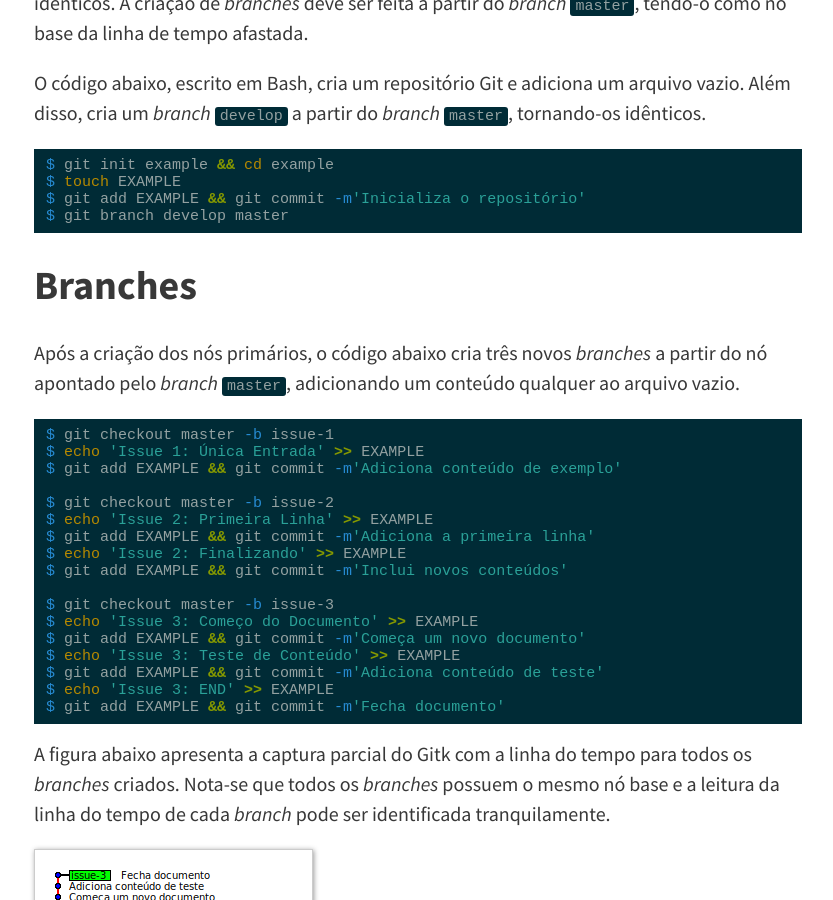
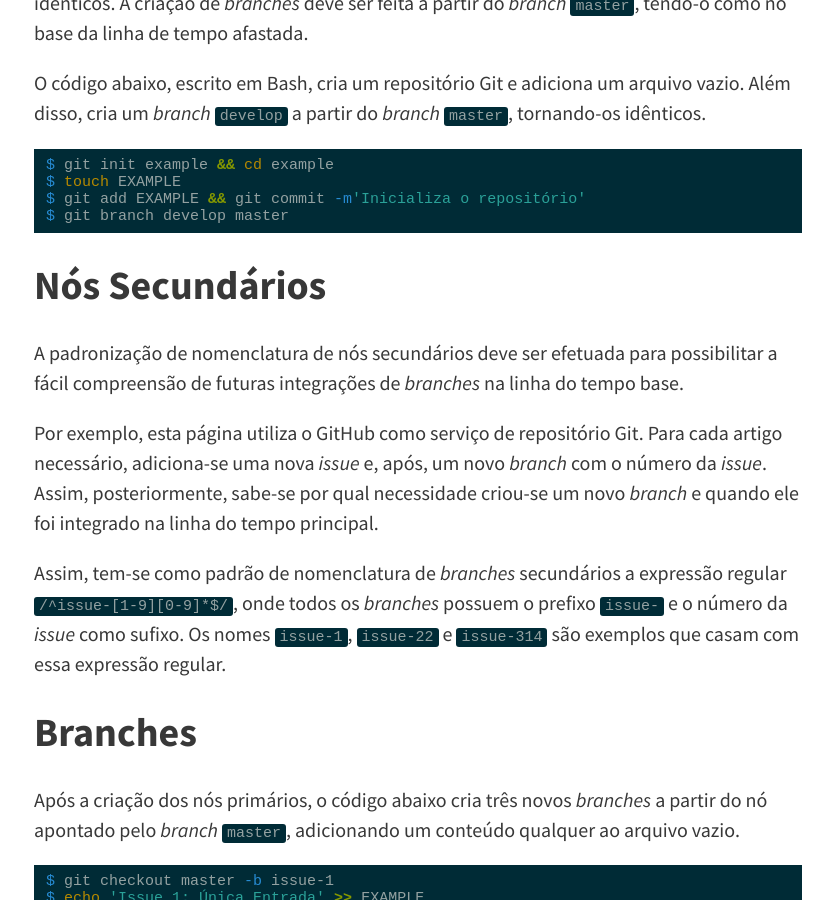
Before and after one commit to wandersonwhcr/wandersonwhcr.github.io, a Jekyll site: the page built from _posts/2017-02-25-alfaiate-git-branches.md, in a window 1280 px wide and 900 px high, scrolled down 2348 px. Shown: the whole window, without its empty margins (222-1055 px from the left). Built offline with Jekyll 4.4.1, drawn with Linux system fonts in a browser that asks for light colours; nearby versions of some CDN libraries; comment, search, counter and statistics services are not loaded.

Commit message:
Descreve nós secundários

````diff
--- a/_posts/2017-02-25-alfaiate-git-branches.md
+++ b/_posts/2017-02-25-alfaiate-git-branches.md
@@ -40,6 +40,14 @@ $ git add EXAMPLE && git commit -m'Inicializa o repositório'
 $ git branch develop master
 ```
 
+## Nós Secundários
+
+A padronização de nomenclatura de nós secundários deve ser efetuada para possibilitar a fácil compreensão de futuras integrações de _branches_ na linha do tempo base.
+
+Por exemplo, esta página utiliza o GitHub como serviço de repositório Git. Para cada artigo necessário, adiciona-se uma nova _issue_ e, após, um novo _branch_ com o número da _issue_. Assim, posteriormente, sabe-se por qual necessidade criou-se um novo _branch_ e quando ele foi integrado na linha do tempo principal.
+
+Assim, tem-se como padrão de nomenclatura de _branches_ secundários a expressão regular `/^issue-[1-9][0-9]*$/`, onde todos os _branches_ possuem o prefixo `issue-` e o número da _issue_ como sufixo. Os nomes `issue-1`, `issue-22` e `issue-314` são exemplos que casam com essa expressão regular.
+
 ## Branches
 
 Após a criação dos nós primários, o código abaixo cria três novos _branches_ a partir do nó apontado pelo _branch_ `master`, adicionando um conteúdo qualquer ao arquivo vazio.
````
